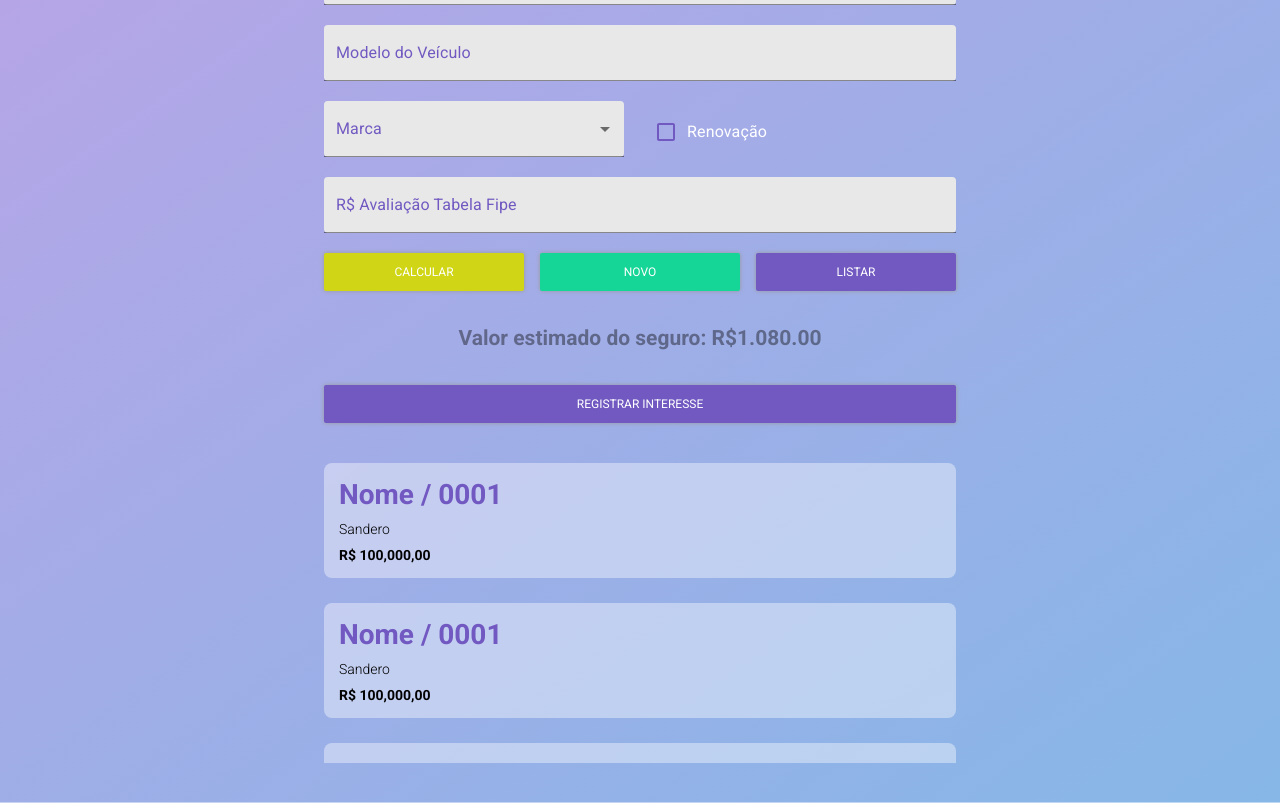
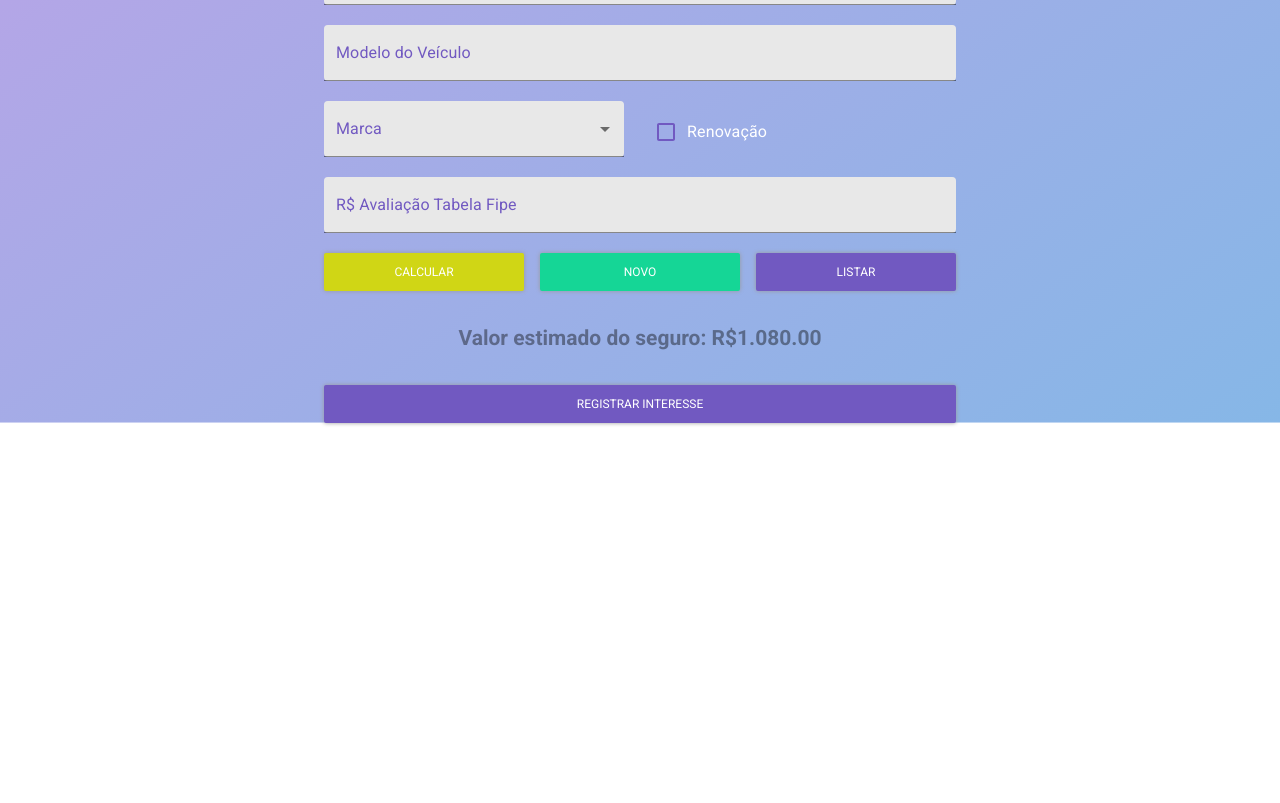
Before and after one commit to thaua97/trab-1-TAA, a React (Create React App) app: page / in a window 1280 px wide. Shown: the part 303-1106 px from the top of the page. After the commit the page ends 800 px from the top, so only its background shows below. Built offline with nearby package versions, Linux system fonts and the light colour scheme.

Commit message:
list items

```diff
--- a/src/components/Form/index.js
+++ b/src/components/Form/index.js
@@ -1,7 +1,5 @@
 import React, { useState } from 'react';
 import { toast } from 'react-toastify'
-
-import List from '../List';
 
 import {
     Container,
@@ -23,6 +21,7 @@ export default function Form() {
     const [ mark, setMark ] = useState('');
     const [ renew, setRenew ] = useState(false);
     const [ fipe, setFipe ] = useState('');
+    const [ item, setItem ] = useState('')
 
 
     function handleClientChange(e) {
@@ -51,7 +50,22 @@ export default function Form() {
         toast.success("Compos limpos!");
     }
 
-    function handleSubmit(e) {
+    async function handleToList() {
+        try {
+            const res = await JSON.parse(localStorage.getItem('@spacecar/item'));
+            if (!res){
+                toast.warn('Nenhum registro no sistema!')
+            } else {
+                setItem(res)
+                toast.success('Listado com sucesso!')
+            }
+
+        } catch (err) {
+            toast.error('Erro ao Carregar informações!')
+        }
+    }
+
+    async function handleSubmit(e) {
         e.preventDefault();
 
         if(!client && !vehicle && !mark && !fipe) {
@@ -64,9 +78,31 @@ export default function Form() {
             toast.warn('selecione a marca do veiculo');
         } else if (!fipe) {
             toast.warn('preencha o valor da tabela FIPE');
+        } else {
+            try {
+                let data = []
+
+                if(localStorage.getItem('@spacecar/item')) {
+                    data = JSON.parse(localStorage.getItem('@spacecar/item'));
+                }
+
+                data.push(
+                    {
+                        client,
+                        vehicle,
+                        mark,
+                        renew,
+                        fipe
+                    }
+                );
+
+                localStorage.setItem('@spacecar/item', JSON.stringify(data));
+
+                toast.success("Proposta Cadastrada!");
+            } catch (err) {
+                toast.error("Erro ao cadastrar proposta.");
+            }
         }
-
-
     }
 
     return (
@@ -81,15 +117,16 @@ export default function Form() {
                             <SelectControl variant="filled">
                                 <InputLabel htmlFor="filled-age-simple">Marca</InputLabel>
                                 <Select
-
+                                    value={mark}
+                                    onChange={handleMarkChange}
                                     input={<FilledInput name="age" id="filled-age-simple" />}
                                 >
                                 <MenuItem value="">
                                     <em>None</em>
                                 </MenuItem>
-                                <MenuItem value={10}>Ten</MenuItem>
-                                <MenuItem value={20}>Twenty</MenuItem>
-                                <MenuItem value={30}>Thirty</MenuItem>
+                                <MenuItem value="Ford">Ford</MenuItem>
+                                <MenuItem value="Renaut">Renaut</MenuItem>
+                                <MenuItem value="Fiat">Fiat</MenuItem>
                                 </Select>
                             </SelectControl>
                         </Grid>
@@ -106,14 +143,27 @@ export default function Form() {
                             <Button type="button" onClick={handleClear} color="#15d696">Novo</Button>
                         </Grid>
                         <Grid item xs={4}>
-                            <Button type="button"  color="#7159c1">Listar</Button>
+                            <Button type="button" onClick={handleToList} color="#7159c1">Listar</Button>
                         </Grid>
                     </Grid>
                     <h2>Valor estimado do seguro: R$1.080.00</h2>
                     <Button type="submit" color="#7159c1">Registrar Interesse</Button>
                 </FormCars>
-
-                <List />
+                {item !== '' ?
+                    <ul>
+                        {
+                            item && item.map(i => (
+                                <li key={i.client}>
+                                    <h1>{i.client}</h1>
+                                    <p>{i.vehicle}</p>
+                                    <span>{i.fipe}</span>
+                                </li>
+                            ))
+                        }
+                    </ul>
+                    :
+                    null
+                }
             </Wrapper>
         </Container>
 
--- a/src/components/Form/styles.js
+++ b/src/components/Form/styles.js
@@ -18,6 +18,34 @@ export const Wrapper = styled.div`
 
         @media screen and (max-width: 540px) {
             font-size: 14px;
+        }
+    }
+
+    ul {
+        height: 300px;
+        padding: 40px 0;
+        margin-top: 20px;
+        overflow: auto;
+
+        li {
+            padding: 15px;
+            margin-bottom: 25px;
+            border-radius: 8px;
+            background: rgba(255,255,255, 0.4);
+
+            h1 {
+                color: #7159c1;
+            }
+
+            p {
+                margin-top: 10px;
+                margin-bottom: 10px;
+                font-weight: 300;
+            }
+
+            span {
+                font-weight: bold;
+            }
         }
     }
 `;
--- a/src/components/List/index.js
+++ /dev/null
@@ -1,27 +0,0 @@
-import React from 'react';
-
-import { ListContainer } from './styles';
-
-export default function List() {
-  return (
-    <ListContainer>
-        <ul>
-            <li>
-                <h1>Nome / 0001</h1>
-                <p>Sandero</p>
-                <span>R$ 100,000,00</span>
-            </li>
-            <li>
-                <h1>Nome / 0001</h1>
-                <p>Sandero</p>
-                <span>R$ 100,000,00</span>
-            </li>
-            <li>
-                <h1>Nome / 0001</h1>
-                <p>Sandero</p>
-                <span>R$ 100,000,00</span>
-            </li>
-        </ul>
-    </ListContainer>
-  );
-}
--- a/src/components/List/styles.js
+++ /dev/null
@@ -1,33 +0,0 @@
-import styled from 'styled-components';
-
-export const ListContainer = styled.div`
-    width: 100%;
-    height: 100%;
-    padding: 40px 0px;
-
-    ul {
-        height: 300px;
-        overflow: auto;
-
-        li {
-            padding: 15px;
-            margin-bottom: 25px;
-            border-radius: 8px;
-            background: rgba(255,255,255, 0.4);
-
-            h1 {
-                color: #7159c1;
-            }
-
-            p {
-                margin-top: 10px;
-                margin-bottom: 10px;
-                font-weight: 300;
-            }
-
-            span {
-                font-weight: bold;
-            }
-        }
-    }
-`;
```
